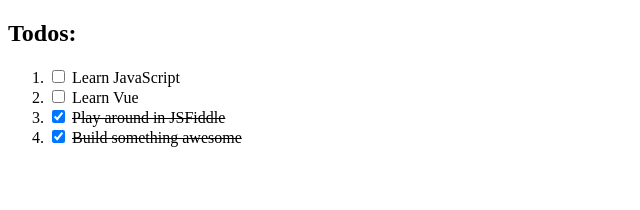
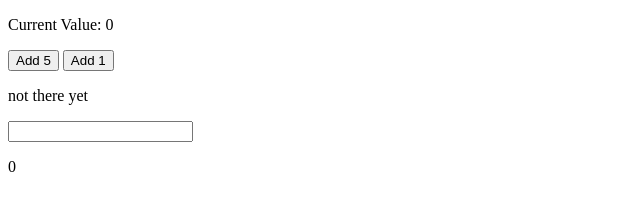
Before and after one commit to ericpeck/vuejs_practice, a plain HTML site: page index.html in a window 1280 px wide. Shown: the whole page, without its empty margins (0-640 px from the left). Drawn offline with Linux system fonts and the light colour scheme.

Commit message:
added first computed  and watch vue.js functionality

```diff
--- a/index.html
+++ b/index.html
@@ -8,7 +8,7 @@
         <script src="vue.js"></script>
     </head>
     <body>
-
+  <!--
         <div id="app">
             <h2>Todos:</h2>
             <ol>
@@ -48,5 +48,41 @@
                 }
             })
         </script>
+    -->
+
+        <div id="test">
+            <div>
+                <p>Current Value: {{ value }}</p>
+                <button @click="value += 5">Add 5</button>
+                <button @click="value += 1">Add 1</button>
+                <p>{{ result }}</p>
+            </div>
+            <div>
+                <input type="text">
+                <p>{{ value }}</p>
+            </div>
+        </div>
+
+        <script>
+            new Vue({
+                    el: '#test',
+                    data: {
+                        value: 0
+                    },
+                    computed: {
+                        result: function() {
+                            return this.value == 37 ? 'done' : 'not there yet';
+                        }
+                    },
+                    watch: {
+                        result: function() {
+                            var vm = this;
+                            setTimeout(function() {
+                                vm.value = 0;
+                            }, 5000);
+                        }
+                    }
+            })
+        </script>
     </body>
 </html>
```
